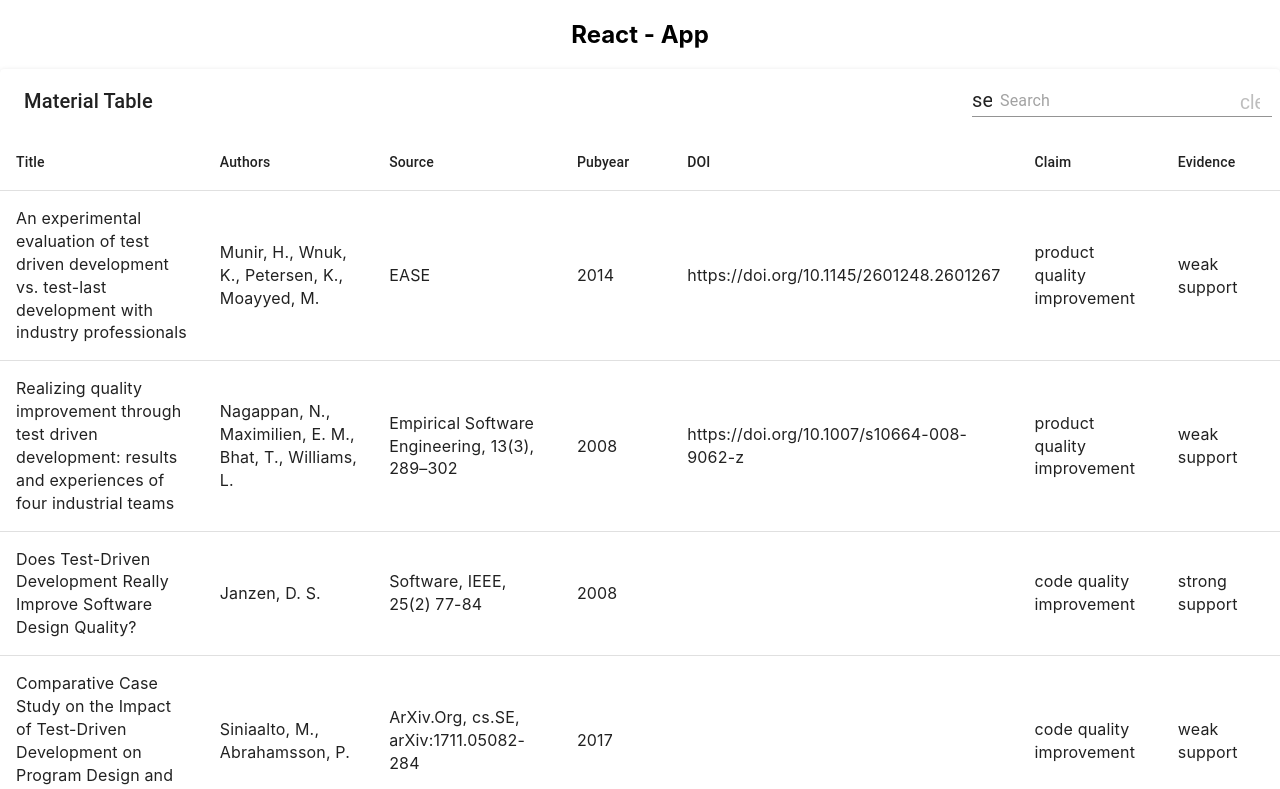
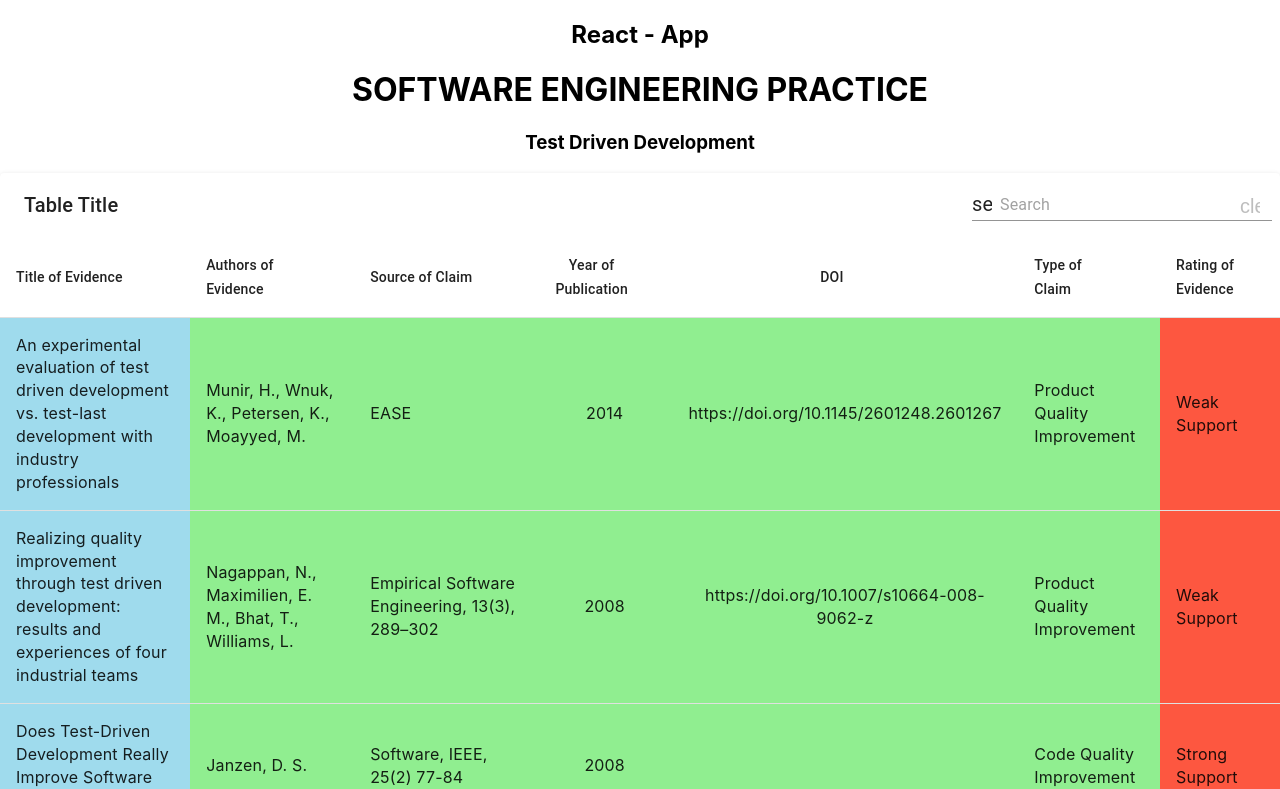
Before and after one commit to NSen29/SPEED_NBC_Group10, a React (Create React App) app in the folder frontend/: page / in a window 1280 px wide. Shown: the top 789 px of the page. Built offline with nearby package versions, Linux system fonts and the light colour scheme.

Commit message:
Color to Tables
Aligning basic columns and adding some basic background colour

```diff
--- a/frontend/src/Table.js
+++ b/frontend/src/Table.js
@@ -9,8 +9,8 @@
             source: "EASE",
             pubyear: "2014",
             doi: "https://doi.org/10.1145/2601248.2601267",
-            claim: "product quality improvement",
-            evidence: "weak support"
+            claim: "Product Quality Improvement",
+            evidence: "Weak Support"
 
         },
 
@@ -20,8 +20,8 @@
             source: " Empirical Software Engineering, 13(3), 289–302",
             pubyear: "2008",
             doi: "https://doi.org/10.1007/s10664-008-9062-z",
-            claim: "product quality improvement",
-            evidence: "weak support"
+            claim: "Product Quality Improvement",
+            evidence: "Weak Support"
         },
 
         {
@@ -30,8 +30,8 @@
             source: "Software, IEEE, 25(2) 77-84",
             pubyear: "2008",
             doi: "",
-            claim: "code quality improvement",
-            evidence: "strong support"
+            claim: "Code Quality Improvement",
+            evidence: "Strong Support"
         },
 
         {
@@ -40,8 +40,8 @@
             source: "ArXiv.Org, cs.SE, arXiv:1711.05082-284",
             pubyear: "2017",
             doi: "",
-            claim: "code quality improvement",
-            evidence: "weak support"
+            claim: "Code Quality Improvement",
+            evidence: "Weak Support"
         },
 
         {
@@ -50,8 +50,8 @@
             source: "IEEE Software, 23(6), 70–71.",
             pubyear: "2006",
             doi: "https://doi.org/10.1109/ms.2006.157",
-            claim: "code quality improvement",
-            evidence: "strong support"
+            claim: "Code Quality Improvement",
+            evidence: "Strong Support"
         },
 
         {
@@ -61,7 +61,7 @@
             pubyear: "2001",
             doi: "https://doi.org/10.1109/issre.2003.1251029",
             claim: "Product Quality Improvement",
-            evidence: "strong support"
+            evidence: "Strong Support"
         },
 
         {
@@ -70,47 +70,74 @@
             source: "WBMA, 1106(1), 11–24.",
             pubyear: "2019",
             doi: "https://doi.org/10.1007/978-3-030-36701-5_2",
-            claim: "code quality improvement",
-            evidence: "weak support"
+            claim: "Code Quality Improvement",
+            evidence: "Weak Support"
         },
     ]
 
     const columns = [{
-            title: 'Title',
-            field: 'title'
+            title: 'Title of Evidence',
+            field: 'title',
+            cellStyle: { background: "#9FDBED" },
+            headerStyles: { color: "#fff" },
         },
         {
-            title: 'Authors',
-            field: 'authors'
+            title: 'Authors of Evidence',
+            field: 'authors',
+            cellStyle: { background: "	#90EE90" },
+            headerStyles: { color: "#fff" }
         },
         {
-            title: 'Source',
-            field: 'source'
+            title: 'Source of Claim',
+            field: 'source',
+            cellStyle: { background: "#90EE90" },
+            headerStyles: { color: "#fff" }
+
         },
         {
-            title: 'Pubyear',
-            field: 'pubyear'
+            title: 'Year of Publication',
+            field: 'pubyear',
+            align: "center",
+            cellStyle: { background: "#90EE90" },
+            headerStyles: { color: "#fff" }
+
         },
         {
             title: 'DOI',
-            field: 'doi'
+            field: 'doi',
+            align: "center",
+            cellStyle: { background: "#90EE90" },
+            headerStyles: { color: "#fff" }
+
         },
         {
-            title: 'Claim',
-            field: 'claim'
+            title: 'Type of Claim',
+            field: 'claim',
+            cellStyle: { background: "#90EE90" },
+            headerStyles: { color: "#fff" }
+
         },
         {
-            title: 'Evidence',
-            field: 'evidence'
+            title: 'Rating of Evidence',
+            field: 'evidence',
+            cellStyle: { background: "#FD5740 " },
+            headerStyles: { color: "#fff" }
+
         }
 
     ]
 
-    return ( < div >
+    return ( <
+        div >
+
         <
-        MaterialTable title = "Material Table"
-        data = { data }
+        h1 align = "center" > SOFTWARE ENGINEERING PRACTICE < /h1>  <
+        h3 align = 'center' > Test Driven Development < /h3> <
+        MaterialTable data = { data }
         columns = { columns }
-        /> </div > )
+
+        /> < /
+        div >
+    )
 
 }
```
